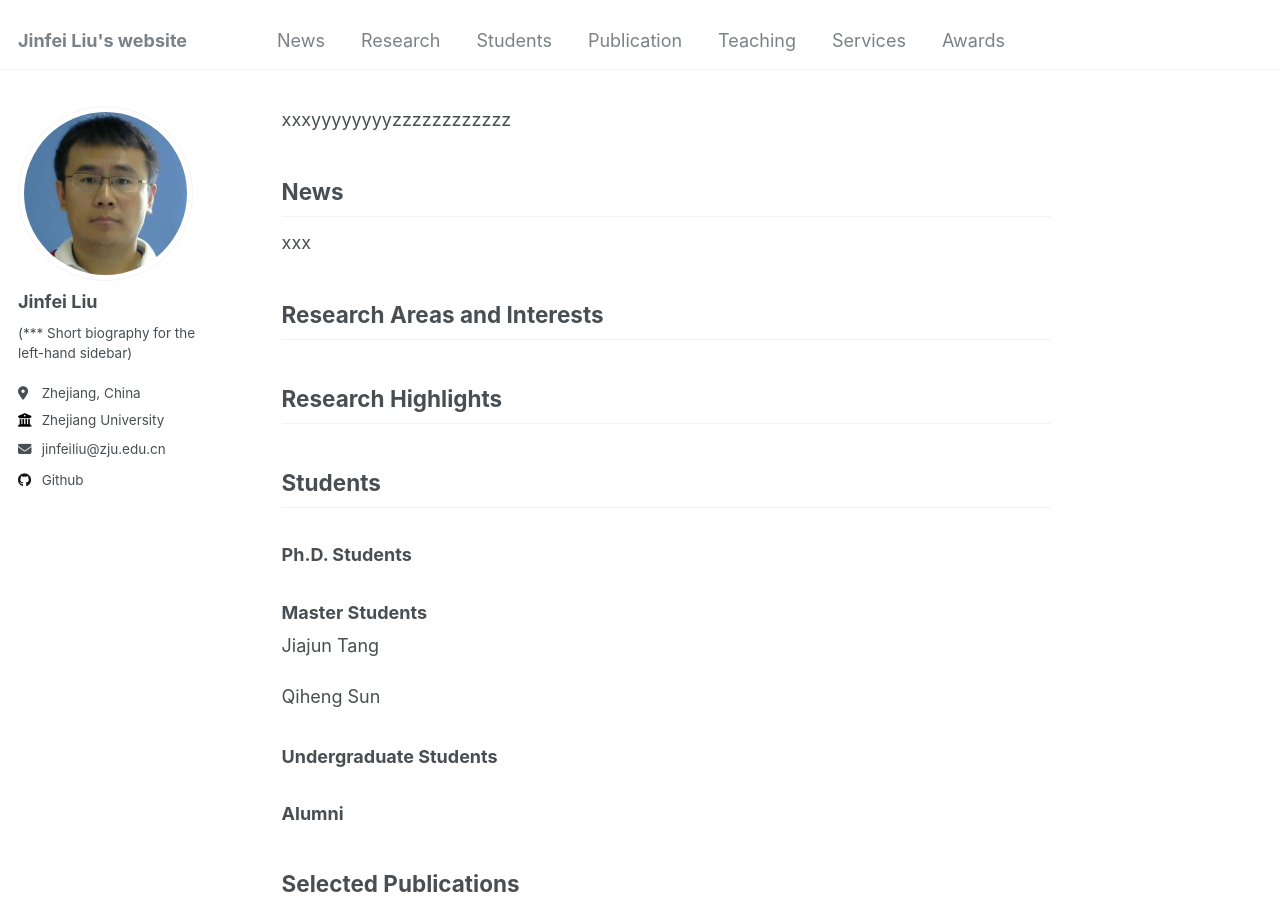
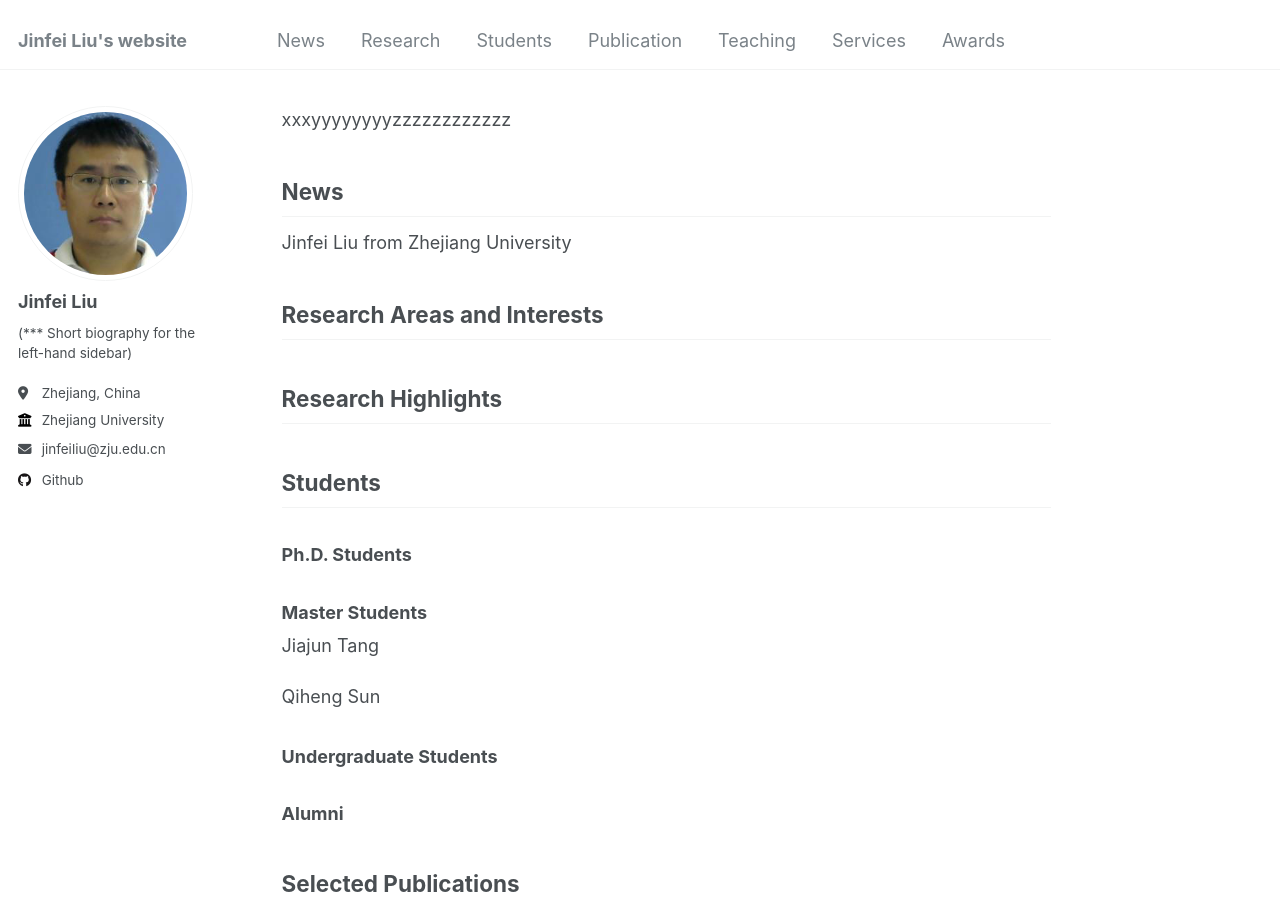
Before and after one commit to ZJU-DIVER/ZJU-DIVER.github.io, a Jekyll site: the page built from _pages/about.md, in a window 1280 px wide and 900 px high. Built offline with Jekyll 4.4.1, drawn with Linux system fonts in a browser that asks for light colours.

Commit message:
Update about.md

```diff
--- a/_pages/about.md
+++ b/_pages/about.md
@@ -7,7 +7,7 @@ xxxyyyyyyyyzzzzzzzzzzzz
 
 ## News
 
-xxx
+Jinfei Liu from Zhejiang University
 
 ## Research Areas and Interests
 
```
